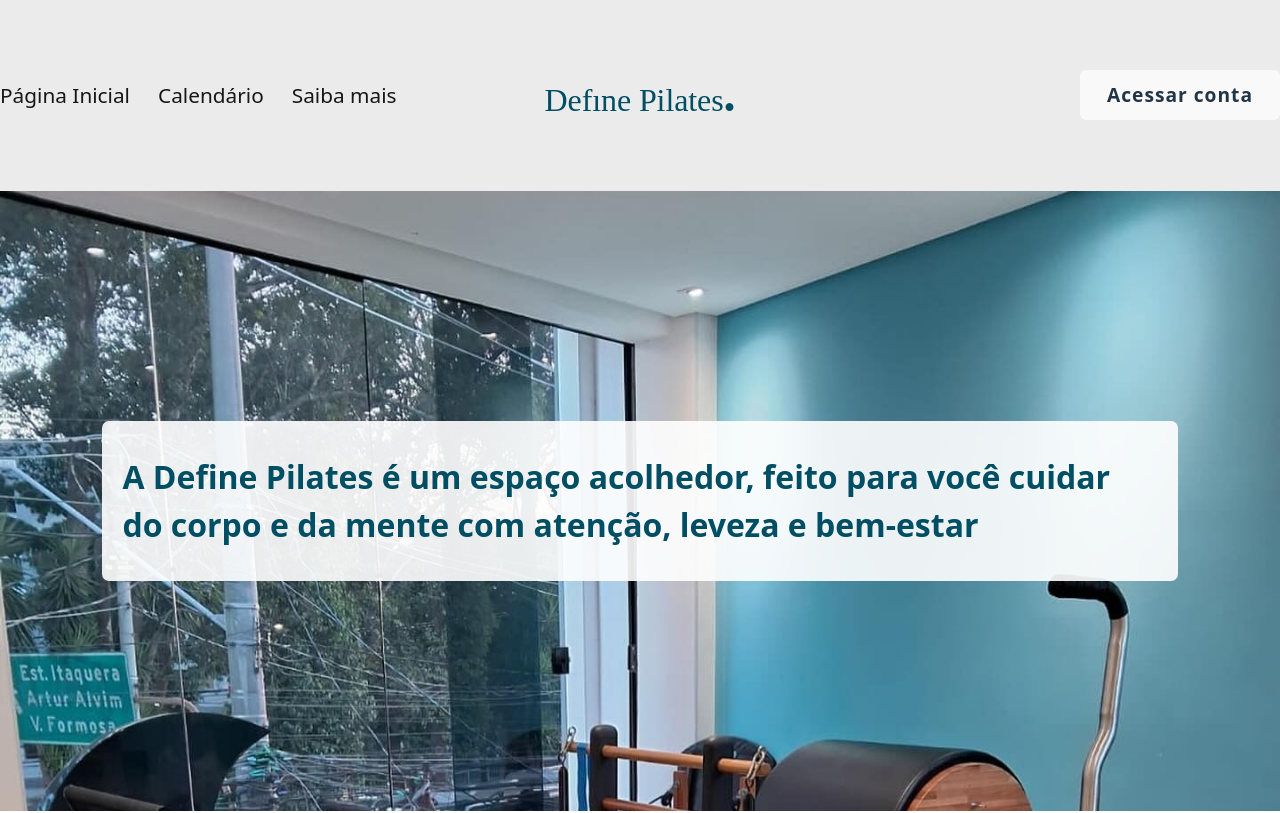
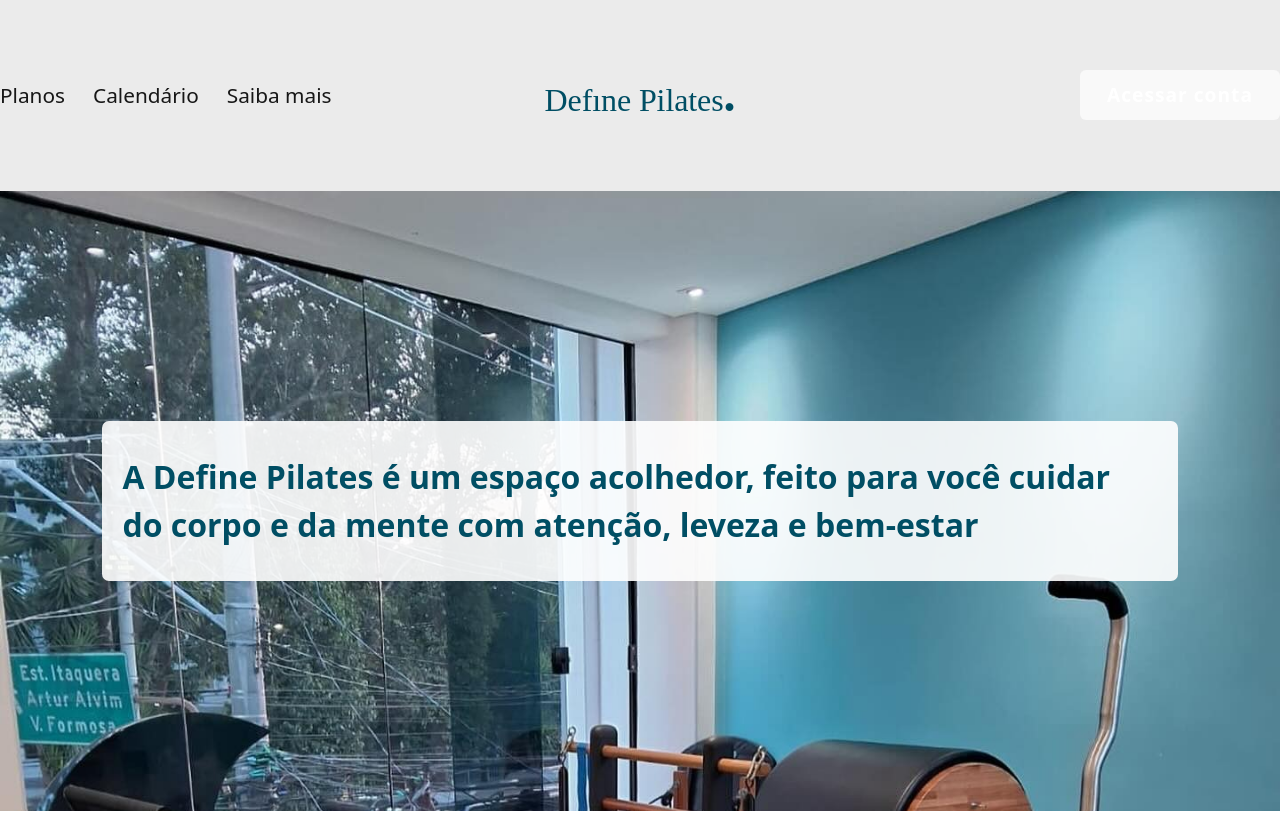
Before and after one commit to LuisTakeo/FATEC-PI-2025-3-SEMESTRE-DEFINE-PILATES, a React (Vite) app in the folder pi-react/: page / in a window 1280 px wide. Shown: the top 813 px of the page. Built offline with nearby package versions, Linux system fonts and the light colour scheme; no server answers; a web font is replaced by a local one.

Commit message:
Style: Melhora no componenete Botao

```diff
--- a/pi-react/src/components/Botao/Botao.tsx
+++ b/pi-react/src/components/Botao/Botao.tsx
@@ -10,11 +10,9 @@ interface BotaoProps {
 
 export default function Botao({texto, link, onClick, type}: BotaoProps){
 
-    const estilo: string = "w-full flex justify-center items-center bg-[var(--azul-segundario)]" +
-    "text-white text-[1.2rem] font-semibold text-center tracking-[1px] rounded-md whitespace-nowrap h-[50px] cursor-poiter" +
+    const estilo: string = "w-full flex justify-center items-center bg-[var(--azul-segundario)] " +
+    "text-white text-[1.2rem] font-semibold text-center tracking-[1px] rounded-md whitespace-nowrap h-[50px] cursor-poiter " +
     "transition-all duration-200 hover:!bg-[var(--destaque)]"
-// className="!bg-[var(--azul-segundario)] !text-white text-[1.2rem] max-sm:text-[1rem] tracking-[.2px] py-1.5 px-4 md:py-2 md:px-5 rounded-md font-semibold transition-all duration-200 hover:!bg-[var(--destaque)] max-sm:py-1 max-sm:px-3 relative z-50"
-
 
     if (!link){
     return(
--- a/pi-react/src/components/Header/index.tsx
+++ b/pi-react/src/components/Header/index.tsx
@@ -31,13 +31,13 @@ function Header() {
     );
 
  return(
-        <header className="text-black-600 body-font bg-[var(--background] py-[3%]">
+        <header className={`text-black-600 body-font bg-[var(--background] ${window.location.href === 'http://localhost:5173/' ? "" : "py-[3%]"}`}>
             <div className="container mx-auto flex items-center justify-between flex-wrap flex-col md:flex-row">
 
               <nav className="flex lg:w-2/5 flex-wrap items-center text-base md:ml-auto  ">
                 <Link to="/">
                 <a className="mr-7 text-[var(--foreground)] hover:text-[var(--destaque)] text-[1.8rem] md:text-[1.8rem] lg:text-[1.3rem] ">
-                    Página Inicial
+                    Planos
                 </a>
                 </Link>
 
```
